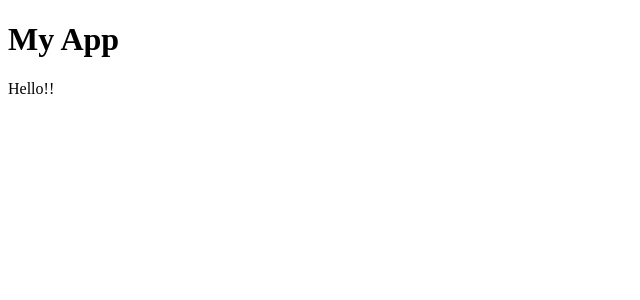
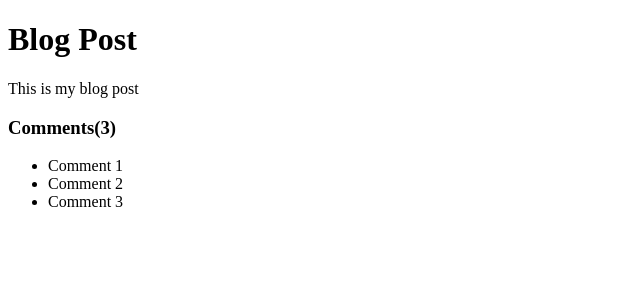
Before and after one commit to yashv521/React-Learnings, a React (Create React App) app: page / in a window 1280 px wide. Shown: the top 300 px of the page, without its empty margins (0-640 px from the left). Built offline with nearby package versions, Linux system fonts and the light colour scheme.

Commit message:
conditionals jsx demo-1

```diff
--- a/src/App.js
+++ b/src/App.js
@@ -1,8 +1,33 @@
 function App() {
+    const title = 'Blog Post';
+    const body = 'This is my blog post';
+    const comments = [
+        { id: 1, text: 'Comment 1' },
+        { id: 2, text: 'Comment 2' },
+        { id: 3, text: 'Comment 3' },
+    ]
+    const loading = false;
+    const showComments = true;
+    const commentBlock = (
+        <div className="comments">
+            <h3>Comments({comments.length})</h3>
+            <ul>
+                {comments.map((comment, index) => (
+                    <li key={index}>{comment.text}</li>
+                ))}
+            </ul>
+        </div>)
+
+    if (loading) return <h1>Loading...</h1>
+
+
     return (
         <div className="container">
-            <h1>My App</h1>
-            <p>Hello!!</p>
+            <h1>{title}</h1>
+            <p>{body}</p>
+
+            {showComments && commentBlock}
+
         </div>
 
     )
--- a/src/index.js
+++ b/src/index.js
@@ -1,11 +1,19 @@
 import React from 'react';
-import ReactDOM from 'react-dom';
+import { createRoot } from 'react-dom/client';
 import './index.css'
 import App from './App'
 
-ReactDOM.render(
+// ReactDOM.render(
+//     <React.StrictMode>
+//         <App />
+//     </React.StrictMode>,
+//     document.getElementById('root')
+// )
+const container = document.getElementById('root');
+const root = createRoot(container);
+
+root.render(
     <React.StrictMode>
         <App />
-    </React.StrictMode>,
-    document.getElementById('root')
-)
+    </React.StrictMode>
+);
```
